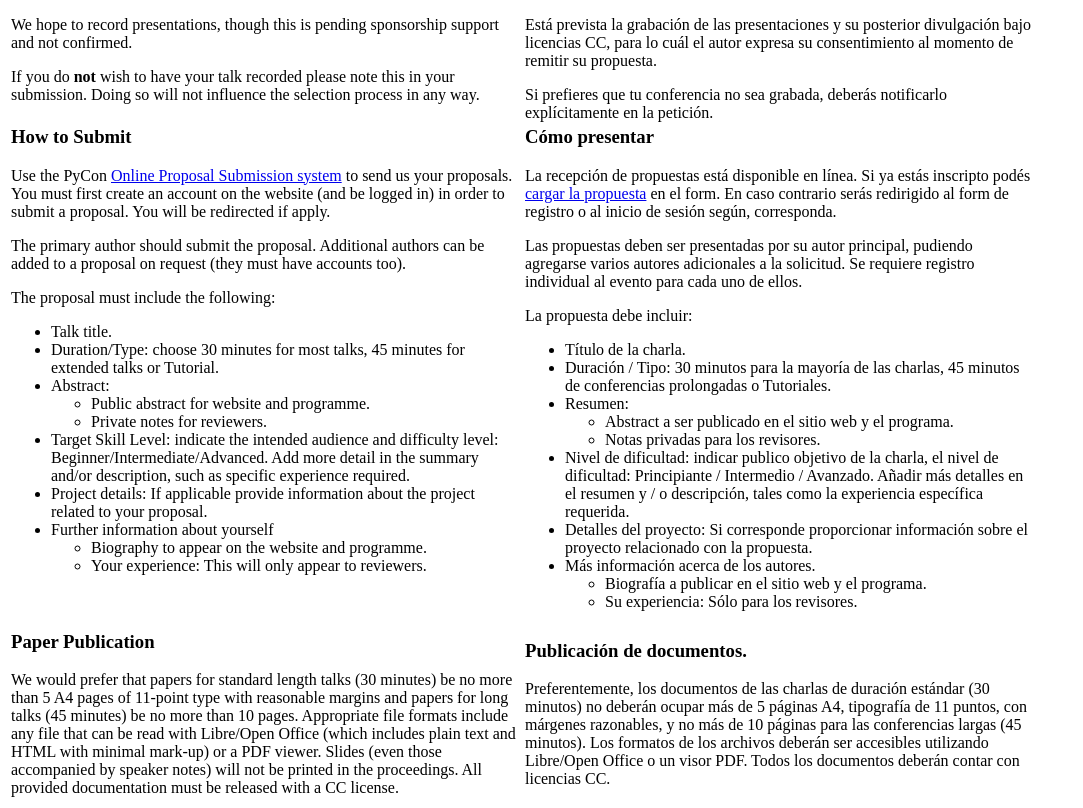
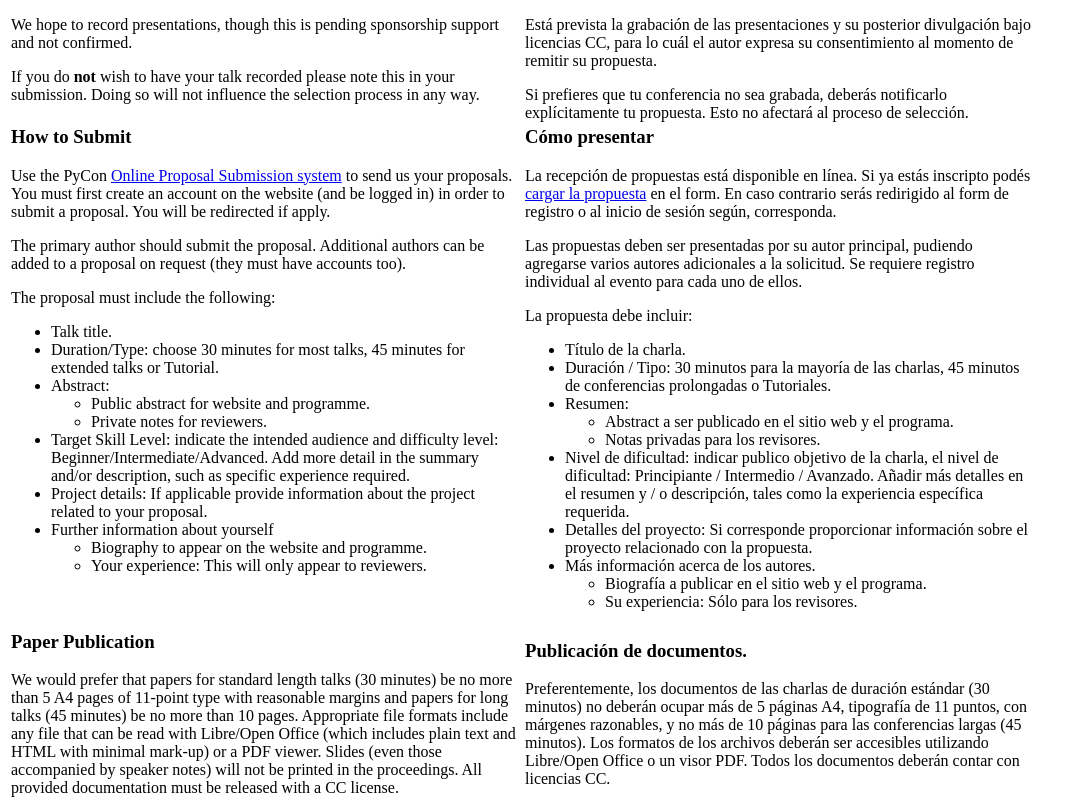
Before and after one commit to emezeta/pyconuy, a plain HTML site: page index.html in a window 1280 px wide. Shown: the part 1249-2057 px from the top of the page, without its empty margins (0-1083 px from the left). Drawn offline with Linux system fonts and the light colour scheme.

Commit message:
dos pavadas al texto en esp.

```diff
--- a/index.html
+++ b/index.html
@@ -133,7 +133,7 @@ sponsorship support and not confirmed.</p>
 
       <p>Está prevista la grabación de las presentaciones y su posterior divulgación bajo licencias CC, para lo cuál el autor expresa su consentimiento al momento de remitir su propuesta.</p>
 
-      <p>Si prefieres que tu conferencia no sea grabada, deberás notificarlo explícitamente en la petición.</p>
+      <p>Si prefieres que tu conferencia no sea grabada, deberás notificarlo explícitamente tu propuesta. Esto no afectará al proceso de selección.</p>
 
       </td>
     </tr>
```
